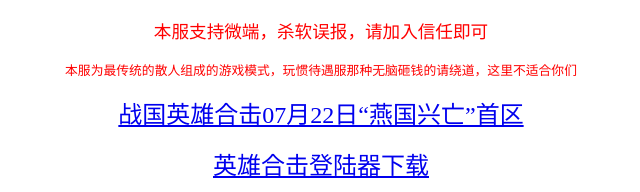
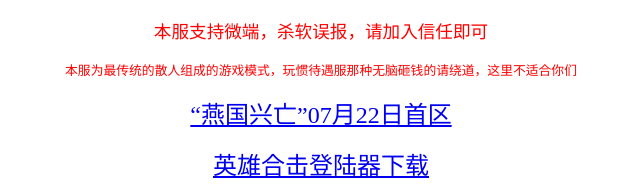
Before and after one commit to zgcq/zgcq.github.io, a plain HTML site: page index.html in a window 1280 px wide. Shown: the top 192 px of the page, without its empty margins (319-959 px from the left). Drawn offline with Linux system fonts and the light colour scheme.

Commit message:
Update index.html

```diff
--- a/index.html
+++ b/index.html
@@ -37,13 +37,11 @@ div{text-align:center}
 <p class="antivirus-software-warning">本服支持微端，杀软误报，请加入信任即可</p>
 <p class="user-warning">本服为最传统的散人组成的游戏模式，玩惯待遇服那种无脑砸钱的请绕道，这里不适合你们</p>
 
-<p><a class="link" href="http://bbs.dspi.me/forum.php?gid=45" target="_blank">战国英雄合击07月22日“燕国兴亡”首区</a></p>
+<p><a class="link" href="http://bbs.dspi.me/forum.php?gid=45" target="_blank">“燕国兴亡”07月22日首区</a></p>
 <p><a class="link" href="https://pan.lanzou.com/b39677" target="_blank">英雄合击登陆器下载</a></p>
 </br>
-<!--
 <p><a class="link" href="http://bbs.dspi.me/forum.php?gid=44" target="_blank">战国2.03心法合击即将开区</a></p>
 <p><a class="link" href="" target="_blank">心法合击登陆器下载</a></p>
--->
 </br>
 
 <p><a class="link" href="/app.html" target="_blank">战国社区手机版</a></p>
```
